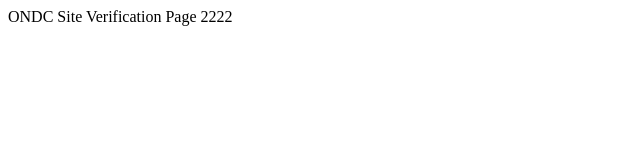
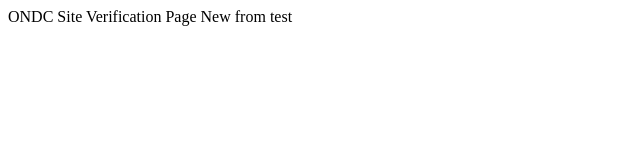
Before and after one commit to anks21/Cloud-Run, a plain HTML site: page index.html in a window 1280 px wide. Shown: the full height of the page, 0-640 px from the left. Drawn offline with Linux system fonts and the light colour scheme.

Commit message:
Update index.html

```diff
--- a/index.html
+++ b/index.html
@@ -3,6 +3,6 @@
     <meta name='ondc-site-verification' content='w8BuLn6iV7xYs0qstkaC7wXRKWFYMSZuXPn5mlXLPuLiUHrMwP2dIYpeTClxAuDhZttoSL7RMX3B33+pHHiTBTgwNDNmMzEzLTk2NjItNGM2ZS1hN2E4LTE2NGE0MzI3ZmVmYw==' />
   </head>
   <body>
-    ONDC Site Verification Page 2222
+    ONDC Site Verification Page New from test
   </body>
 </html>
```
